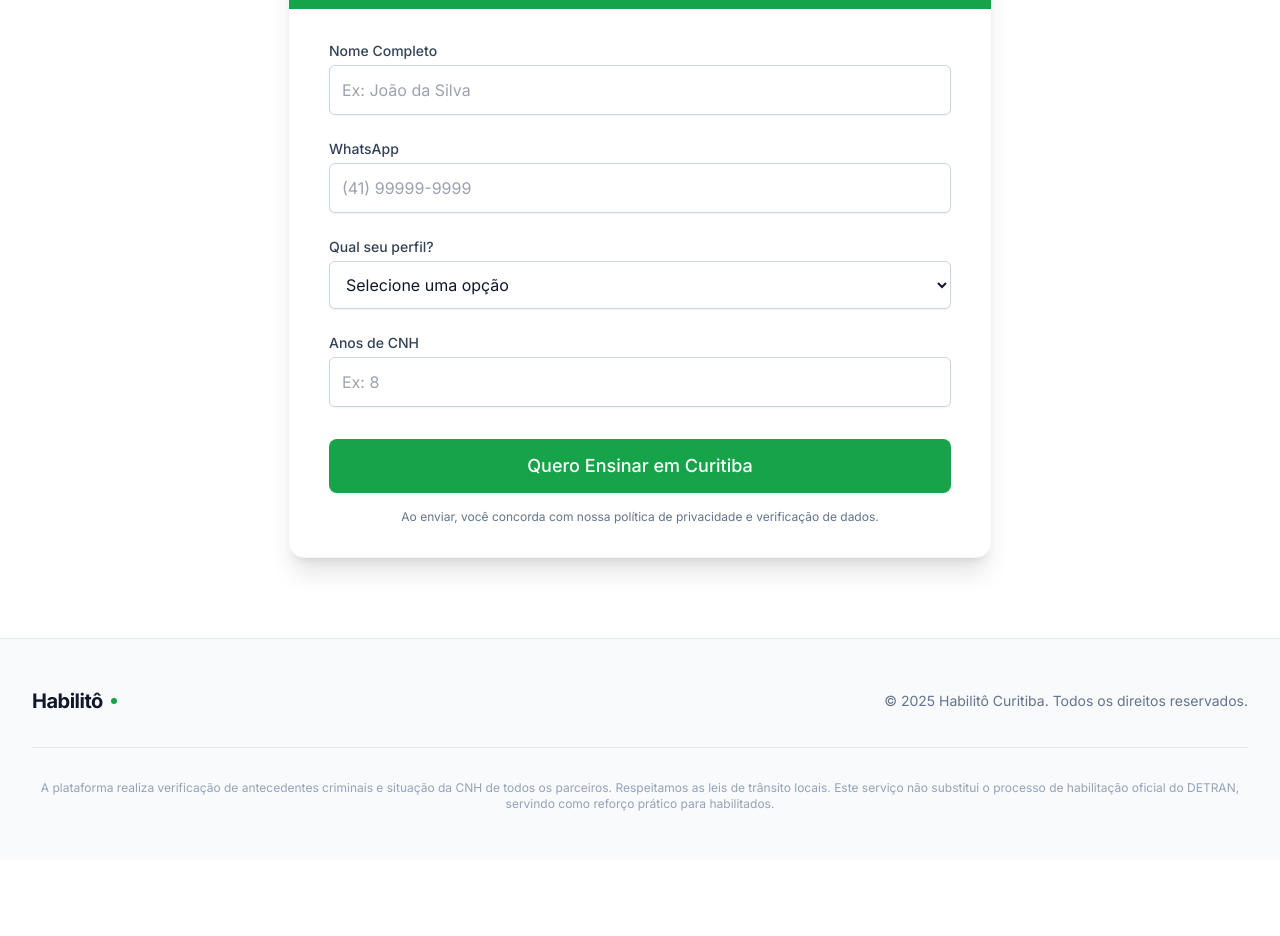
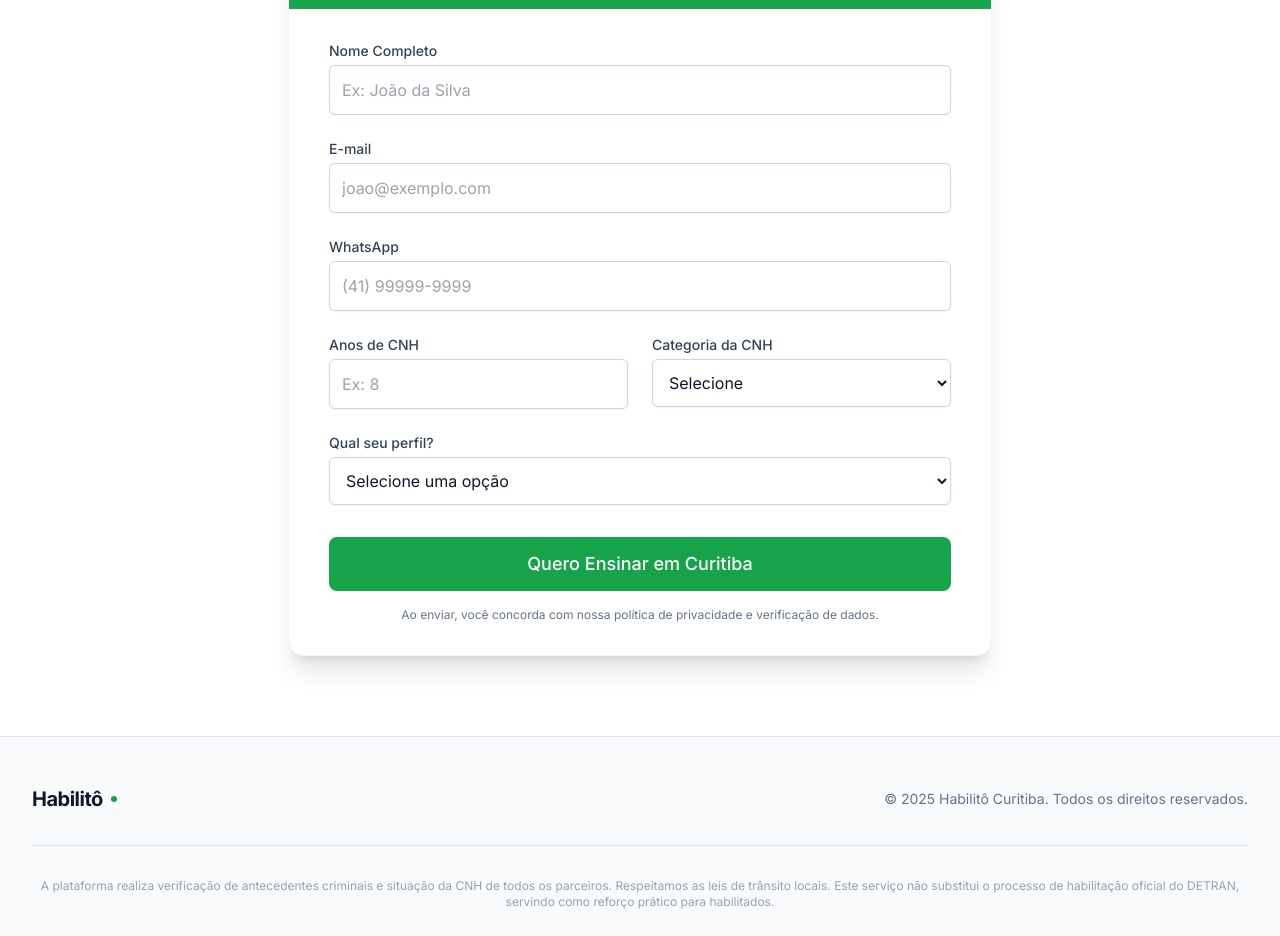
Before and after one commit to ulissesfalves/habilito, a React (Vite) app: page / in a window 1280 px wide. Shown: the part 2860-3796 px from the top of the page. Before the commit the page ends 3720 px from the top, so only its background shows below. Built offline with nearby package versions, Linux system fonts and the light colour scheme.

Commit message:
Enhance FormSection with new fields and submission logic
Added email and cnhCategory fields to form state and updated handleSubmit to send these new fields to the Google Sheets API. Improved form submission handling with loading state.

```diff
--- a/components/FormSection.tsx
+++ b/components/FormSection.tsx
@@ -1,28 +1,65 @@
 import React, { useState } from 'react';
 import { Button } from './ui/Button';
-import { DriverType, RegistrationData } from '../types';
-import { CheckCircle } from 'lucide-react';
+import { DriverType } from '../types'; // Mantendo seus tipos existentes
+import { CheckCircle, Loader2 } from 'lucide-react';
 
 export const FormSection: React.FC = () => {
   const [submitted, setSubmitted] = useState(false);
-  const [formData, setFormData] = useState<RegistrationData>({
+  const [isSubmitting, setIsSubmitting] = useState(false);
+
+  // Adicionei email e cnhCategory ao estado
+  const [formData, setFormData] = useState({
     fullName: '',
+    email: '',
     whatsapp: '',
     driverType: '',
-    yearsExperience: ''
+    yearsExperience: '',
+    cnhCategory: ''
   });
 
   const handleChange = (e: React.ChangeEvent<HTMLInputElement | HTMLSelectElement>) => {
     setFormData({ ...formData, [e.target.name]: e.target.value });
   };
 
-  const handleSubmit = (e: React.FormEvent) => {
+  const handleSubmit = async (e: React.FormEvent) => {
     e.preventDefault();
-    // Simulate API call
-    setTimeout(() => {
+    setIsSubmitting(true);
+
+    // --- COLOQUE SUA URL AQUI ABAIXO ---
+    const GOOGLE_SCRIPT_URL = "https://script.google.com/macros/s/AKfycbwq_JlZ365DA4tSO0JdR_cPDT9KjII8bl7s8jVZrSSmtCBxYT663GztCFGudFkhTAql/exec";
+    // -----------------------------------
+
+    // Prepara os dados exatamente como o Google Sheets espera (nomes das colunas)
+    const dadosParaEnviar = {
+      nome: formData.fullName,
+      email: formData.email,
+      telefone: formData.whatsapp,
+      cidade: "Curitiba",        // Fixo, já que o site é focado em Curitiba
+      estado: "PR",              // Fixo
+      anos_cnh: formData.yearsExperience,
+      categoria_cnh: formData.cnhCategory,
+      experiencia_instrutor: formData.driverType
+    };
+
+    try {
+      await fetch(GOOGLE_SCRIPT_URL, {
+        method: "POST",
+        mode: "no-cors", // Obrigatório para o Google aceitar
+        headers: {
+          "Content-Type": "application/json",
+        },
+        body: JSON.stringify(dadosParaEnviar),
+      });
+
+      // Sucesso
       setSubmitted(true);
-      console.log('Form submitted:', formData);
-    }, 1000);
+
+    } catch (error) {
+      console.error("Erro ao enviar", error);
+      alert("Houve um erro ao enviar seu cadastro. Por favor, tente novamente.");
+    } finally {
+      setIsSubmitting(false);
+    }
   };
 
   return (
@@ -42,17 +79,23 @@ export const FormSection: React.FC = () => {
                 </div>
                 <h3 className="text-xl font-bold text-slate-900">Cadastro recebido!</h3>
                 <p className="mt-2 text-slate-600">
-                  Nossa equipe entrará em contato pelo WhatsApp em até 24h para os próximos passos.
+                  Seus dados já estão em nossa base. Nossa equipe entrará em contato pelo WhatsApp em breve.
                 </p>
                 <button
-                  onClick={() => setSubmitted(false)}
+                  onClick={() => {
+                    setSubmitted(false);
+                    setFormData({
+                      fullName: '', email: '', whatsapp: '', driverType: '', yearsExperience: '', cnhCategory: ''
+                    });
+                  }}
                   className="mt-6 text-brand-600 font-medium hover:text-brand-700"
                 >
-                  Voltar ao início
+                  Enviar outro cadastro
                 </button>
               </div>
             ) : (
               <form onSubmit={handleSubmit} className="space-y-6">
+                {/* Nome Completo */}
                 <div>
                   <label htmlFor="fullName" className="block text-sm font-medium text-slate-700">Nome Completo</label>
                   <input
@@ -60,6 +103,7 @@ export const FormSection: React.FC = () => {
                     name="fullName"
                     id="fullName"
                     required
+                    disabled={isSubmitting}
                     className="mt-1 block w-full rounded-md border border-slate-300 px-3 py-3 shadow-sm focus:border-brand-500 focus:outline-none focus:ring-1 focus:ring-brand-500"
                     placeholder="Ex: João da Silva"
                     value={formData.fullName}
@@ -67,6 +111,23 @@ export const FormSection: React.FC = () => {
                   />
                 </div>
 
+                {/* Email (NOVO) */}
+                <div>
+                  <label htmlFor="email" className="block text-sm font-medium text-slate-700">E-mail</label>
+                  <input
+                    type="email"
+                    name="email"
+                    id="email"
+                    required
+                    disabled={isSubmitting}
+                    className="mt-1 block w-full rounded-md border border-slate-300 px-3 py-3 shadow-sm focus:border-brand-500 focus:outline-none focus:ring-1 focus:ring-brand-500"
+                    placeholder="joao@exemplo.com"
+                    value={formData.email}
+                    onChange={handleChange}
+                  />
+                </div>
+
+                {/* WhatsApp */}
                 <div>
                   <label htmlFor="whatsapp" className="block text-sm font-medium text-slate-700">WhatsApp</label>
                   <input
@@ -74,6 +135,7 @@ export const FormSection: React.FC = () => {
                     name="whatsapp"
                     id="whatsapp"
                     required
+                    disabled={isSubmitting}
                     className="mt-1 block w-full rounded-md border border-slate-300 px-3 py-3 shadow-sm focus:border-brand-500 focus:outline-none focus:ring-1 focus:ring-brand-500"
                     placeholder="(41) 99999-9999"
                     value={formData.whatsapp}
@@ -81,12 +143,54 @@ export const FormSection: React.FC = () => {
                   />
                 </div>
 
+                <div className="grid grid-cols-1 gap-6 sm:grid-cols-2">
+                  {/* Anos de CNH */}
+                  <div>
+                    <label htmlFor="yearsExperience" className="block text-sm font-medium text-slate-700">Anos de CNH</label>
+                    <input
+                      type="number"
+                      name="yearsExperience"
+                      id="yearsExperience"
+                      required
+                      min="1"
+                      disabled={isSubmitting}
+                      className="mt-1 block w-full rounded-md border border-slate-300 px-3 py-3 shadow-sm focus:border-brand-500 focus:outline-none focus:ring-1 focus:ring-brand-500"
+                      placeholder="Ex: 8"
+                      value={formData.yearsExperience}
+                      onChange={handleChange}
+                    />
+                  </div>
+
+                  {/* Categoria CNH (NOVO) */}
+                  <div>
+                    <label htmlFor="cnhCategory" className="block text-sm font-medium text-slate-700">Categoria da CNH</label>
+                    <select
+                      id="cnhCategory"
+                      name="cnhCategory"
+                      required
+                      disabled={isSubmitting}
+                      className="mt-1 block w-full rounded-md border border-slate-300 px-3 py-3 shadow-sm focus:border-brand-500 focus:outline-none focus:ring-1 focus:ring-brand-500 bg-white"
+                      value={formData.cnhCategory}
+                      onChange={handleChange}
+                    >
+                      <option value="">Selecione</option>
+                      <option value="B">B (Carro)</option>
+                      <option value="AB">AB (Carro e Moto)</option>
+                      <option value="C">C</option>
+                      <option value="D">D</option>
+                      <option value="E">E</option>
+                    </select>
+                  </div>
+                </div>
+
+                {/* Perfil */}
                 <div>
                   <label htmlFor="driverType" className="block text-sm font-medium text-slate-700">Qual seu perfil?</label>
                   <select
                     id="driverType"
                     name="driverType"
                     required
+                    disabled={isSubmitting}
                     className="mt-1 block w-full rounded-md border border-slate-300 px-3 py-3 shadow-sm focus:border-brand-500 focus:outline-none focus:ring-1 focus:ring-brand-500 bg-white"
                     value={formData.driverType}
                     onChange={handleChange}
@@ -98,24 +202,15 @@ export const FormSection: React.FC = () => {
                   </select>
                 </div>
 
-                <div>
-                  <label htmlFor="yearsExperience" className="block text-sm font-medium text-slate-700">Anos de CNH</label>
-                  <input
-                    type="number"
-                    name="yearsExperience"
-                    id="yearsExperience"
-                    required
-                    min="1"
-                    className="mt-1 block w-full rounded-md border border-slate-300 px-3 py-3 shadow-sm focus:border-brand-500 focus:outline-none focus:ring-1 focus:ring-brand-500"
-                    placeholder="Ex: 8"
-                    value={formData.yearsExperience}
-                    onChange={handleChange}
-                  />
-                </div>
-
                 <div className="pt-2">
-                  <Button type="submit" fullWidth className="text-lg">
-                    Quero Ensinar em Curitiba
+                  <Button type="submit" fullWidth className="text-lg" disabled={isSubmitting}>
+                    {isSubmitting ? (
+                      <span className="flex items-center justify-center">
+                        <Loader2 className="mr-2 h-5 w-5 animate-spin" /> Enviando...
+                      </span>
+                    ) : (
+                      "Quero Ensinar em Curitiba"
+                    )}
                   </Button>
                   <p className="mt-4 text-center text-xs text-slate-500">
                     Ao enviar, você concorda com nossa política de privacidade e verificação de dados.
```
